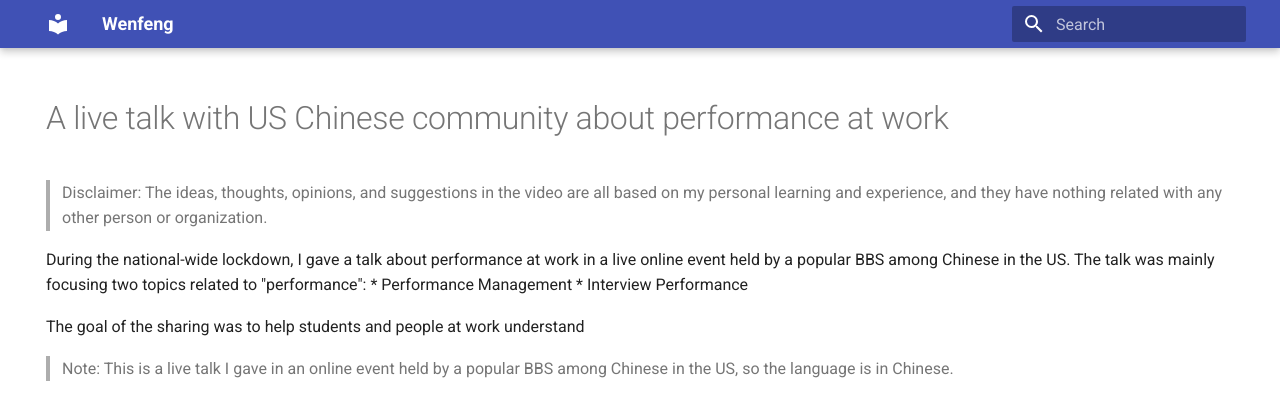
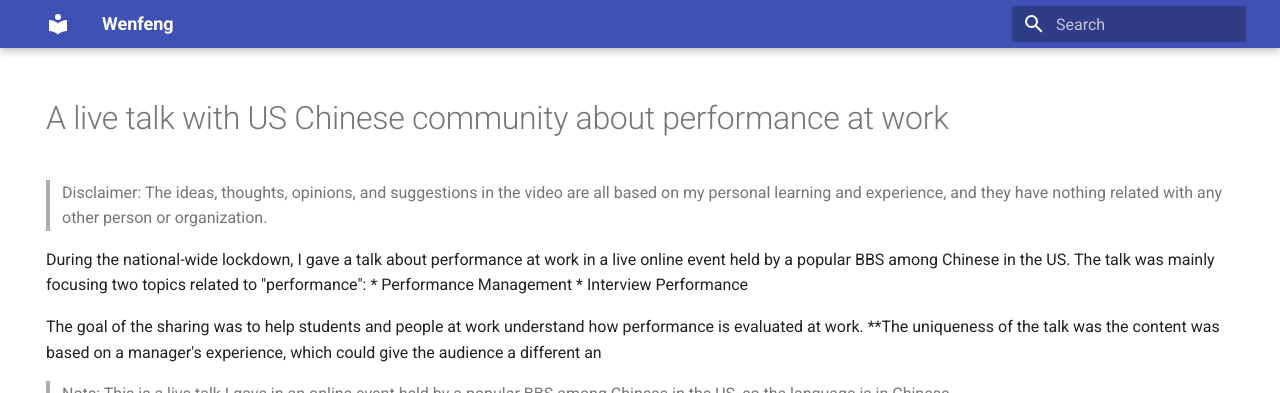
Before and after one commit to wenfengzhuo/blog, an MkDocs documentation site: the page built from docs/managemnt-talk-1.md, in a window 1280 px wide, cut to the strip 0-393 px from the top of the page. Built offline with MkDocs 1.6.1 and Material for MkDocs 9.7.7, drawn with Linux system fonts in a browser that asks for light colours.

Commit message:
docs/managemnt-talk-1.md updated from https://stackedit.io/

```diff
--- a/docs/managemnt-talk-1.md
+++ b/docs/managemnt-talk-1.md
@@ -11,11 +11,11 @@ During the national-wide lockdown, I gave a talk about performance at work in a
 * Performance Management
 * Interview Performance
 
-The goal of the sharing was to help students and people at work understand
+The goal of the sharing was to help students and people at work understand how performance is evaluated at work. **The uniqueness of the talk was the content was based on a manager's experience, which could give the audience a different an
 
 > Note:
 > This is a live talk I gave in an online event held by a popular BBS among Chinese in the US, so the language is in Chinese.
 <iframe width="560" height="315" src="https://www.youtube.com/embed/C7jDlCWp7Og" frameborder="0" allow="accelerometer; autoplay; encrypted-media; gyroscope; picture-in-picture" allowfullscreen></iframe>
 <!--stackedit_data:
-eyJoaXN0b3J5IjpbLTE3NjA2MjQ1MTNdfQ==
+eyJoaXN0b3J5IjpbNzc0OTc3ODgwXX0=
 -->
```
